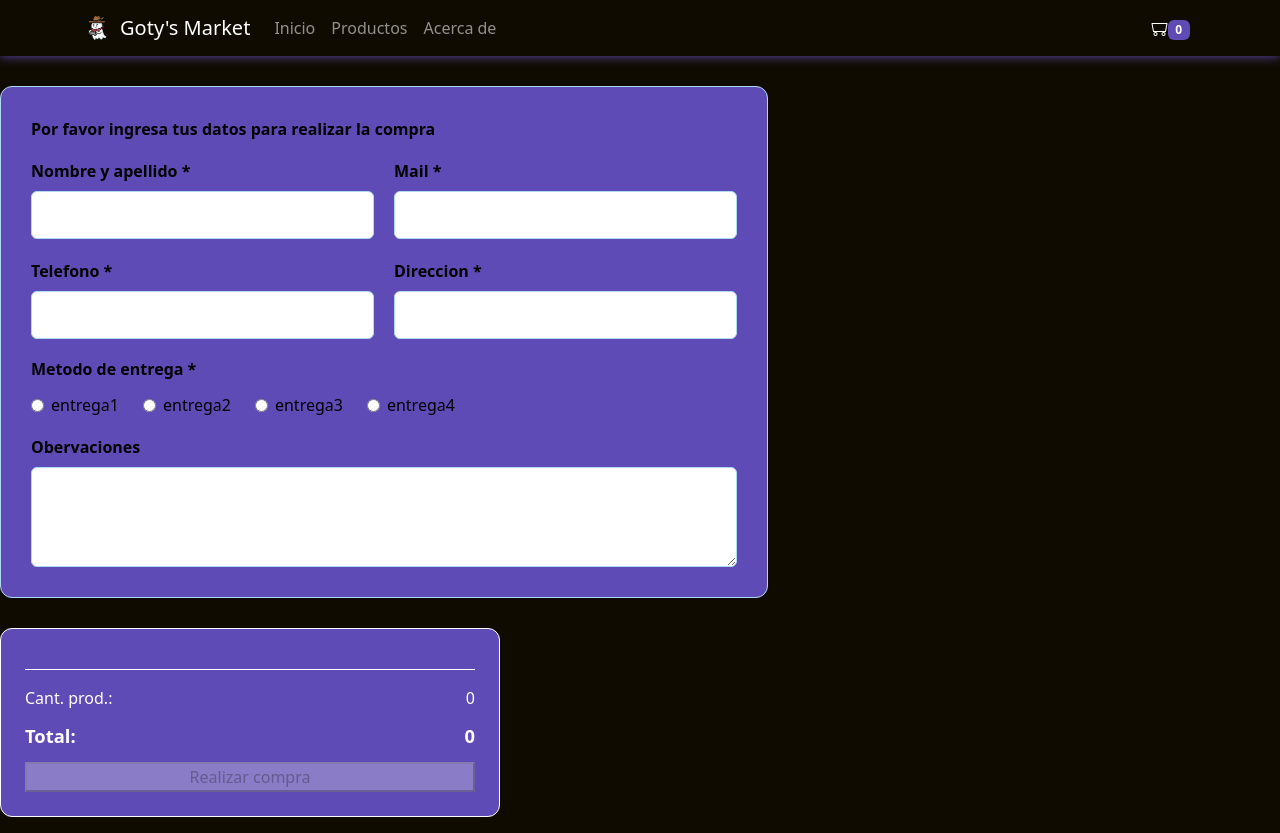
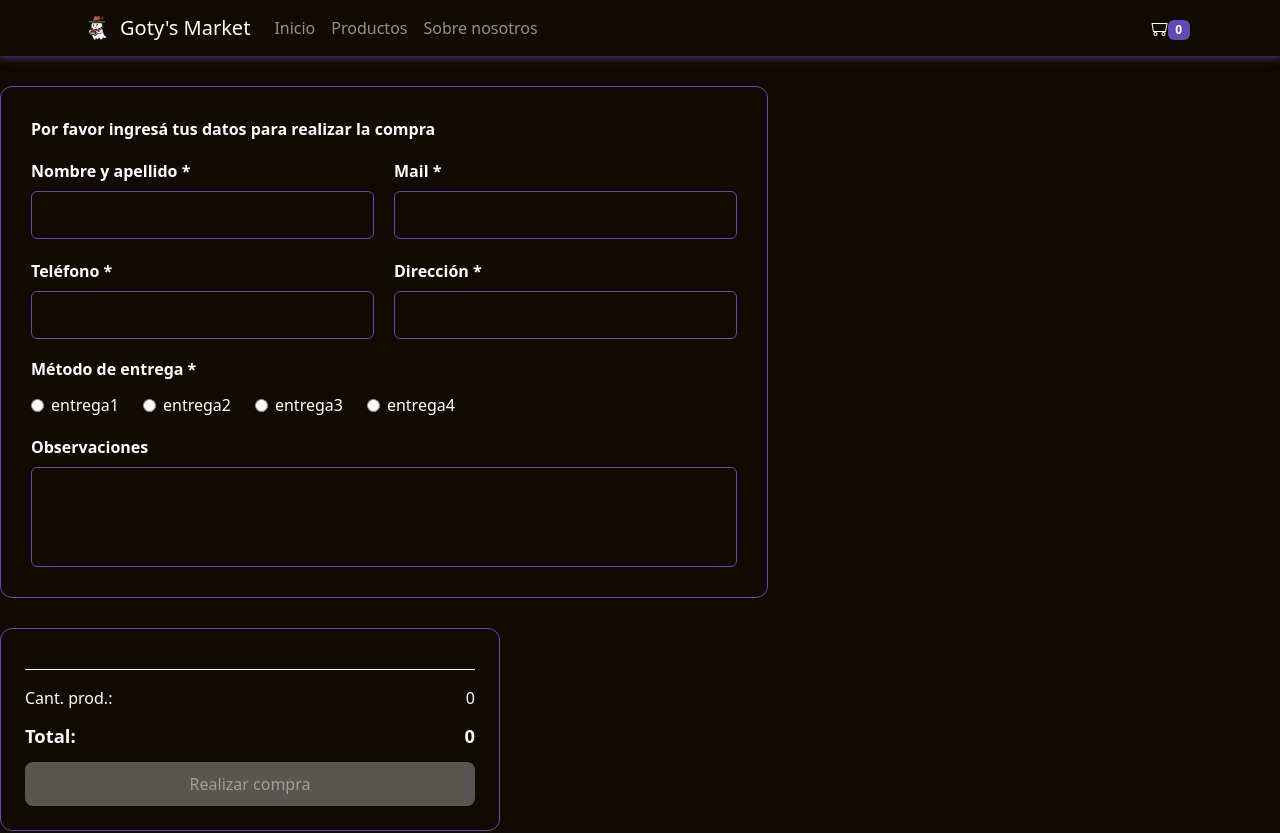
Before and after one commit to tobyy-m/gotys-market, a React (Vite) app: page /carrito in a window 1280 px wide. Shown: the top 833 px of the page. Built offline with nearby package versions, Linux system fonts and the light colour scheme.

Commit message:
Implementación de css general

```diff
--- a/src/App.css
+++ b/src/App.css
@@ -170,11 +170,43 @@ body {
   border-color: #4A3A94;
 }
 
+.btn.boton-secundario:active,
+.btn.boton-secundario:focus{
+  background-color: #7a9db3;
+  color: #fff;
+  border-color: #3B2D78;
+}
+
 .imagen-exito{
     width: 200px;
     height: auto;
 }
 
+.pestañas-nosotros {
+    max-width: 1200px;
+    margin-left: auto;
+    margin-right: auto;
+    margin-top: 40px;
+}
+
+.tab-content {
+    max-width: 1200px;
+    margin: 0 auto;
+}
+
+.pestañas-nosotros .nav-link {
+    color: #5F4BB6;
+}
+
+.pestañas-nosotros .nav-link.active {
+    background-color: #5F4BB6;
+    color: #fff;
+    border-color: #5F4BB6;
+}
+
+.pestañas-nosotros .nav-link:hover {
+    color: #fff;
+}
 
 @media (max-width: 767px) {
   .carousel-caption h3 {
@@ -188,4 +220,26 @@ body {
   .footer p {
     font-size: 0.75rem;
   }
+
+  .pestañas-nosotros {
+    max-width: 350px;
+  }
+
+  .tab-content {
+      max-width: 350px;
+  }
+
 }
+
+@media (min-width: 768px) and (max-width: 1023px){
+  .pestañas-nosotros {
+    max-width: 900px;
+    font-size: 1.5rem;
+  }
+
+  .tab-content {
+      max-width: 900px;
+      font-size: 1.5rem;
+  }
+
+}
--- a/src/components/BarraDeNavegacion.jsx
+++ b/src/components/BarraDeNavegacion.jsx
@@ -20,7 +20,7 @@ function BarraDeNavegacion() {
           <Nav className="me-auto">
             <Nav.Link as={NavLink} to="/">Inicio</Nav.Link>
             <Nav.Link as={NavLink} to="/productos">Productos</Nav.Link>
-            <Nav.Link as={NavLink} to="/nosotros">Acerca de</Nav.Link>
+            <Nav.Link as={NavLink} to="/nosotros">Sobre nosotros</Nav.Link>
           </Nav>
           <Nav className="ms-auto">
             <Nav.Link as={NavLink} to="/carrito">
--- a/src/components/CarritoCard.module.css
+++ b/src/components/CarritoCard.module.css
@@ -2,7 +2,7 @@
   width: 100%;
   padding: 12px;
   box-sizing: border-box;
-  background-color: #B0DAF1;
+  background-color: #b0daf1;
   border: 1px solid white;
   border-radius: 10px;
   color: black;
@@ -97,7 +97,7 @@
 
     p {
     font-size: 0.75rem;
-  }
+    }
 
   }
 
--- a/src/components/CarritoItem.module.css
+++ b/src/components/CarritoItem.module.css
@@ -1,5 +1,5 @@
 .carrito {
-  background-color: #5F4BB6;
+  background-color:#100B00;
   width: 40%;
   min-width: 320px;
   max-width: 500px;
@@ -10,7 +10,7 @@
   flex-direction: column;
   gap: 16px;
 
-  border: 1px solid white;
+  border: 1px solid #5F4BB6;
   border-radius: 12px;
 
   box-sizing: border-box;
@@ -37,9 +37,31 @@
     margin: 0;
   }
 }
+
 .precioTotal {
   font-size: 1.15rem;
   font-weight: 700;
+}
+
+.botonCompra {
+  background-color: #5F4BB6;
+  color: #fff;
+  border: 2px solid #5F4BB6;
+  border-radius: 8px;
+  padding: 0.5rem 1rem;
+  cursor: pointer;
+}
+
+.botonCompra:hover {
+  background-color: #4A3A94;
+  border-color: #4A3A94;
+}
+
+.botonCompra:disabled {
+  background-color: #888;
+  border-color: #888;
+  cursor: not-allowed;
+  opacity: 0.6;
 }
 
 @media (max-width: 768px) {
--- a/src/components/Footer.jsx
+++ b/src/components/Footer.jsx
@@ -1,7 +1,7 @@
 function Footer() {
   return (
     <footer className="footer">
-      <p>GOTY'S MARKET SRL- Proyecto para CIU Unahur2026</p>
+      <p>GOTY'S MARKET SRL- Proyecto para CIU Unahur 2026</p>
     </footer>
   )
 }
--- a/src/components/Formulario.module.css
+++ b/src/components/Formulario.module.css
@@ -4,8 +4,8 @@
   margin: 30px 0 30px 0;
   padding: 30px;
 
-  background-color: #5F4BB6;
-  border: 1px solid #B0DAF1;
+  background-color:#100B00;
+  border: 1px solid #5F4BB6;
   border-radius: 12px;
 
   display: flex;
@@ -16,11 +16,11 @@
   p {
     margin: 0;
     font-weight: 600;
-    color: black;
+    color: #fff;
   }
 
   label {
-    color: black;
+    color: #fff;
   }
 }
 
@@ -40,12 +40,15 @@
     }
 
     input , textarea {
+        background-color: #100B00;
         width: 100%;
         padding: 11px 12px;
-        border: 1px solid #B0DAF1;
+        border: 1px solid #5F4BB6;
         border-radius: 6px;
         font: inherit;
         box-sizing: border-box;
+        color: #fff;
+        resize: none;
     }
 }
 
--- a/src/components/FormularioCompra.jsx
+++ b/src/components/FormularioCompra.jsx
@@ -62,7 +62,7 @@ function FormularioCompra({setFormularioValido}) {
 
   return (
     <form id="formulario" className={styles.formulario}>
-      <p>Por favor ingresa tus datos para realizar la compra</p>
+      <p>Por favor ingresá tus datos para realizar la compra</p>
       <div className={styles.campos}>
         <div className={styles.campo}>
           <label for="nombreYApellido">Nombre y apellido *</label>
@@ -78,31 +78,31 @@ function FormularioCompra({setFormularioValido}) {
           <input type="email" id="mail" onChange={cargarMail}></input>
           {mail != "" && !mailEsValido() && (
             <span className={styles.errorFormulario}>
-              Debe ingresar un mail valido.
+              Debe ingresar un mail válido.
             </span>
           )}
         </div>
         <div className={styles.campo}>
-          <label for="telefono">Telefono *</label>
+          <label for="telefono">Teléfono *</label>
           <input type="tel" id="telefono" onChange={cargarTelefono}></input>
           {telefono !== "" && !telefonoEsValido() && (
             <span className={styles.errorFormulario}>
-              Debe ingresar un telefono de 10 digitos.
+              Debe ingresar un teléfono de 10 dígitos.
             </span>
           )}
         </div>
         <div className={styles.campo}>
-          <label for="direccion">Direccion *</label>
+          <label for="direccion">Dirección *</label>
           <input type="text" id="direccion" onChange={cargarDireccion}></input>
           {direccion != "" && !direccionEsValida() && (
             <span className={styles.errorFormulario}>
-              Debe ingresar su direccion
+              Debe ingresar su dirección
             </span>
           )}
         </div>
       </div>
       <div className={styles.metodosDeEntrega}>
-        <p>Metodo de entrega *</p>
+        <p>Método de entrega *</p>
         <div className={styles.opcionesDeEntrega}>
           <label>
           <input type="radio" name="entrega" value="entrega1" onChange={cargarMetodoEntrega}/> entrega1
@@ -119,7 +119,7 @@ function FormularioCompra({setFormularioValido}) {
         </div>
       </div>
       <div className={`${styles.campo} ${styles.observaciones}`}>
-        <label for="obervaciones">Obervaciones</label>
+        <label for="obervaciones">Observaciones</label>
         <textarea id="obervaciones"></textarea>
       </div>
     </form>
--- a/src/pages/Inicio.jsx
+++ b/src/pages/Inicio.jsx
@@ -24,7 +24,7 @@ function Inicio() {
           </div>
         </section>
         <div className={styles.div}>
-          <Button className="boton-ver-producto" as={Link} to={'/productos'} variant="outline-info" style={{ alignSelf: "flex-end", margin: "10px"  }}> Ver catalogo</Button>
+          <Button className="boton-ver-producto" as={Link} to={'/productos'} variant="outline-info" style={{ alignSelf: "flex-end", margin: "10px"  }}> Ver catálogo</Button>
         </div>
         <div className="presentacion text-center my-4 px-3">
           <Link to={`/nosotros`}>
--- a/src/pages/Nosotros.jsx
+++ b/src/pages/Nosotros.jsx
@@ -8,15 +8,15 @@ function Nosotros() {
     return (
         <>
             <main>
-                <img src="/img/imagenNosotros.jpeg" alt="banner" title="banner nosotros" className={styles.imagen} />
+                <img src="/img/imagenNosotros.webp" alt="banner nosotros" title="banner nosotros" className={styles.imagen} />
                 <div className={styles.caja}>
                     <h2 className={styles.titulo}>Nuestra Misión: El Olimpo de los Videojuegos</h2>
                     <p>En Goty's Market no somos solo una tienda online; somos un santuario para los amantes de las grandes historias. Nacimos con un objetivo claro: destacar y dar la posibilidad de jugar a todos los GOTY (Game of the Year) que existan. Creemos que las obras maestras de la industria no deben quedar en el olvido. Por eso, te ofrecemos acceso instantáneo a los juegos más galardonados de la historia en formato 100% digital, eliminando esperas y costes de envío.</p>
                 </div>
-                <Pestañas />
+                <Pestañas/>
                 <div className={styles.div}>
-                    <h2 >¡Explora nuestro catalogo!</h2>
-                    <Button className="boton-ver-producto" as={Link} to={'/productos'} variant="outline-info"> Ver catalogo</Button>
+                    <h2>¡Explorá nuestro catálogo!</h2>
+                    <Button className="boton-ver-producto" as={Link} to={'/productos'} variant="outline-info"> Ver catálogo</Button>
                 </div>
             </main>
         </>
--- a/src/pages/Nosotros.module.css
+++ b/src/pages/Nosotros.module.css
@@ -1,16 +1,21 @@
 .imagen {
+    display: block;
     padding: 1em;
     width: 100%;
-    height: auto;
+    max-width: 1400px;
+    height: 300px;
+    object-fit: cover;
     border-radius: 3rem;
+    margin: 1rem auto;
 }
 
 .caja {
     background-color: rgb(95 75 182 / 30%);
-    margin: 1rem;
-    padding: 1rem;
+    margin: 1rem auto;
+    padding: 2rem;
     text-align: justify;
     border-radius: 2rem;
+    max-width: 1200px;
 }
 
 .titulo {
@@ -18,17 +23,59 @@
 }
 
 .caja p {
-    font-size: 1.2rem;
+    font-size: 1rem;
 }
 
 .div {
     display: flex;
     flex-direction: column;
-    align-items: center
+    align-items: center;
 }
 
 @media (max-width: 767px) {
     .div p {
         font-size: 1rem;
     }
+
+    .imagen {
+        height: 120px;
+
+    }
+
+    .caja {
+        max-width: 350px;
+    }
+
+    .caja .titulo{
+        font-size: 1.2rem;
+    }
+
+    .caja p {
+        font-size: 1rem;
+        text-align: left;
+    }
 }
+
+@media (min-width: 768px) and (max-width: 1023px) {
+    .div p {
+        font-size: 1rem;
+    }
+
+    .imagen {
+        height: 270px;
+
+    }
+
+    .caja {
+        max-width: 900px;
+    }
+
+    .caja .titulo{
+        font-size: 2rem;
+    }
+
+    .caja p {
+        font-size: 1.5rem;
+        text-align: left;
+    }
+}
```
Also changed, not shown: src/components/Pestañas.jsx (+6 -6 lines), public/img/imagenNosotros.jpeg (deleted), public/img/imagenNosotros.webp (added).
